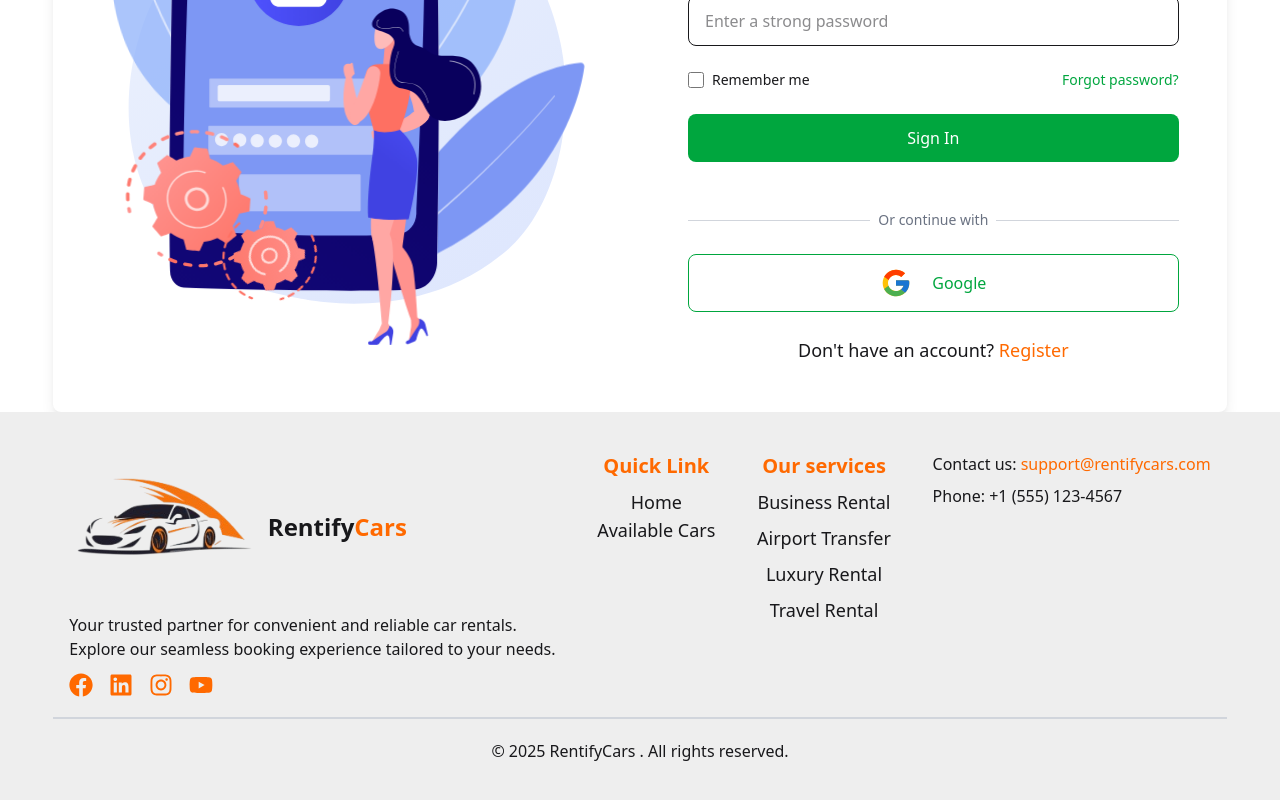
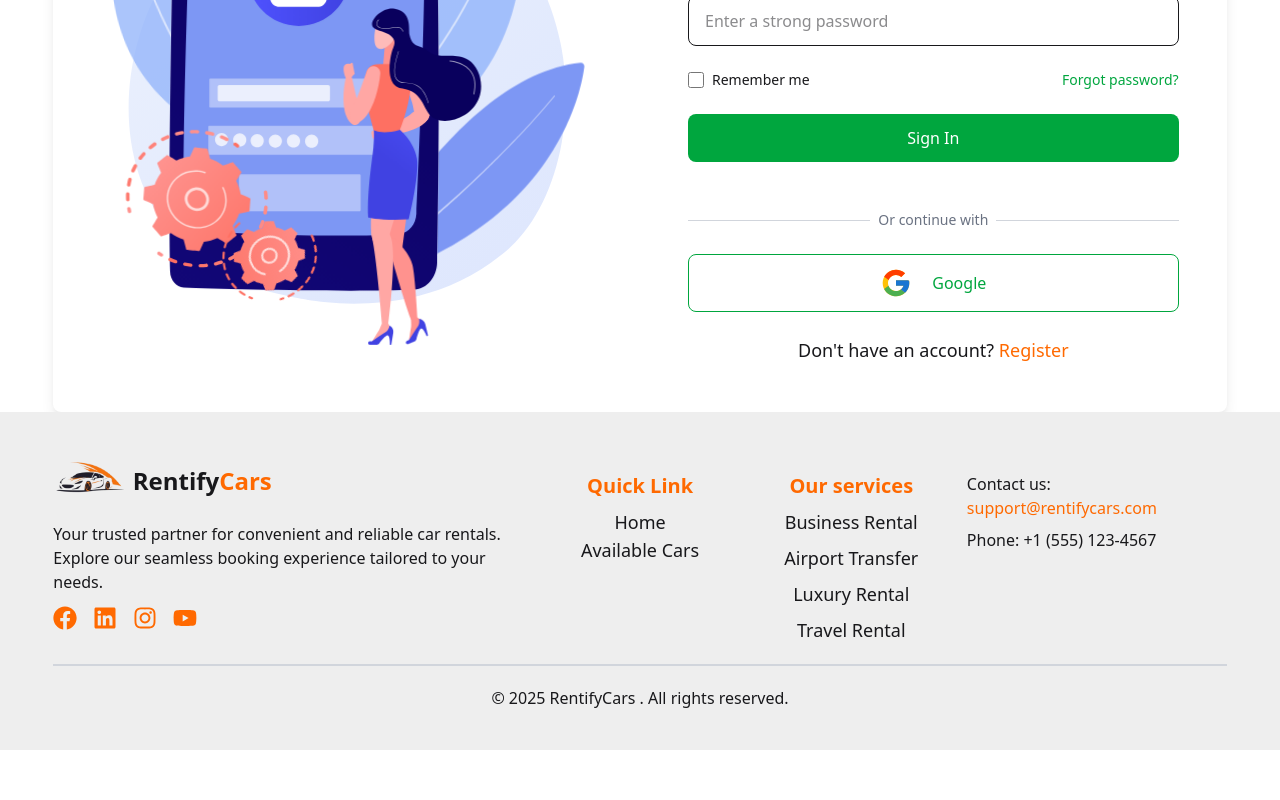
Before and after one commit to Md-Shakib-Akando/RentifyCar-Client-side, a React (Vite) app: page /login in a window 1280 px wide. Shown: the part 346-1146 px from the top of the page. After the commit the page ends 1096 px from the top, so only its background shows below. Built offline with nearby package versions, Linux system fonts and the light colour scheme; no server answers.

Commit message:
add car form designed

```diff
--- a/src/Components/Footer/Footer.jsx
+++ b/src/Components/Footer/Footer.jsx
@@ -8,15 +8,17 @@ const Footer = () => {
     const { user } = useContext(AuthContext);
     return (
         <footer className="bg-base-300 text-base-content py-10  ">
-            <div className="max-w-11/12 mx-auto px-4 flex flex-col md:flex-row justify-between ">
-                <div className="mb-4 md:mb-0">
-                    <div className='flex justify-center md:justify-start items-center gap-1 mb-2'>
+            <div className=" max-w-11/12 mx-auto  flex flex-col md:flex-wrap-1 xl:flex-row gap-5 justify-between ">
+                <div className="w-fit mx-auto">
+                    <div className=' mb-4 md:mb-0 w-[40%] mx-auto xl:mx-0'>
+                        <div className='flex justify-center xl:justify-start items-center gap-1 mb-2'>
                         <img className='h-[40%] w-[40%]' src='/logo.png' alt="" />
 
-                        <h1 className='text-xl md:text-2xl font-semibold '>Rentify<span className='text-orange-500'>Cars</span></h1>
+                        <h1 className='text-xl  md:text-2xl font-semibold '>Rentify<span className='text-orange-500'>Cars</span></h1>
                     </div>
-                    <p className='my-3 text-center md:text-start'>Your trusted partner for convenient and reliable car rentals. <br className='hidden md:flex' /> Explore our seamless booking experience tailored to your needs.</p>
-                    <div className="flex justify-center md:justify-start space-x-4">
+                    </div>
+                    <p className='my-3 text-center xl:text-start'>Your trusted partner for convenient and reliable car rentals. <br className='hidden md:flex' /> Explore our seamless booking experience tailored to your needs.</p>
+                    <div className="flex justify-center xl:justify-start space-x-4">
                         <Link to='https://www.facebook.com/sha.kib.493731'> <FaFacebook className='text-orange-500 cursor-pointer' size={24}></FaFacebook></Link>
                         <Link to='https://www.linkedin.com/in/md-shakib-akando-b1a84533b/'><FaLinkedin className='text-orange-500 cursor-pointer' size={24}></FaLinkedin></Link>
                         <Link to='/'><FaInstagram className='text-orange-500 cursor-pointer' size={24}></FaInstagram></Link>
@@ -26,9 +28,10 @@ const Footer = () => {
                     </div>
 
                 </div>
-                <div className="mb-4 md:mb-0">
-                    <h1 className='text-xl text-center text-orange-500 font-semibold mb-2'>Quick Link</h1>
-                    <div className='flex flex-col text-center'>
+                <div className='flex flex-col md:flex-row xl:w-[60%]  justify-around gap-5'>
+                    <div className="mb-4 md:mb-0 md:w-[30%]  ">
+                    <h1 className='text-xl text-center pt-5 text-orange-500 font-semibold mb-2'>Quick Link</h1>
+                    <div className='flex flex-col w-fit  mx-auto text-center '>
                         {
                             user ? <>
                                 <NavLink to='/' className='text-sm rounded-sm md:text-lg'>Home</NavLink>
@@ -43,19 +46,20 @@ const Footer = () => {
                         }
                     </div>
                 </div>
-                <div className="mb-4 md:mb-0">
-                    <h1 className='text-xl text-center text-orange-500 font-semibold mb-2'>Our services</h1>
-                    <div className='flex flex-col text-center  text-lg gap-2'>
+                <div className="mb-4 md:mb-0  md:w-[30%]   ">
+                    <h1 className='text-xl text-center pt-5 text-orange-500 font-semibold mb-2'>Our services</h1>
+                    <div className='flex flex-col text-center text-lg gap-2'>
                         <p>Business Rental</p>
                         <p>Airport Transfer</p>
                         <p>Luxury Rental</p>
                         <p>Travel Rental</p>
                     </div>
                 </div>
-                <div className="mb-4 text-center md:text-start md:mb-0">
+                <div className="mb-4 text-center md:text-start md:mb-0  ">
 
-                    <p>Contact us: <a href="mailto:support@shakibakando2@.com" className="text-orange-500 hover:underline">support@rentifycars.com</a></p>
+                    <p className='pt-5'>Contact us: <a href="mailto:support@shakibakando2@.com" className="text-orange-500 hover:underline">support@rentifycars.com</a></p>
                     <p className='mt-2'>Phone: +1 (555) 123-4567</p>
+                </div>
                 </div>
 
             </div>
--- /dev/null
+++ b/src/Components/Loading.jsx
@@ -0,0 +1,12 @@
+import React from 'react';
+
+const Loading = () => {
+    return (
+        <div className='flex justify-center items-center min-h-screen'>
+            <span className="loading loading-dots loading-xl"></span>
+
+        </div>
+    );
+};
+
+export default Loading;
--- /dev/null
+++ b/src/Pages/AddCar.jsx
@@ -0,0 +1,65 @@
+import React from 'react';
+
+const AddCar = () => {
+    return (
+        <>
+            <div className='bg-orange-50'>
+                <div className='  max-w-11/12 mx-auto min-h-[calc(100vh-845px)] py-10'>
+                <div className="max-w-xl md:max-w-2xl xl:max-w-6xl mx-auto  bg-blue-50 p-8 rounded-md shadow-md">
+                    <h2 className="text-2xl font-bold text-center mb-6">Add New Car</h2>
+                    <form  className="space-y-4">
+                        <div>
+                            <label className="block mb-1">Car Model</label>
+                            <input type="text" name="carModel"  className="w-full p-2 border border-gray-300 outline-0  rounded" placeholder="Enter car model" required />
+                        </div>
+
+                        <div>
+                            <label className="block mb-1">Daily Rental Price</label>
+                            <input type="number" name="dailyRentalPrice" className="w-full p-2 border border-gray-300 outline-0  rounded" placeholder="Enter daily rental price" required />
+                        </div>
+
+                        <div >
+                            <label className="block mb-1">Availability</label>
+                            <select name="availability"  className=" w-full p-2 border border-gray-300 outline-0  rounded  ">
+                                <option  value="Available">Available</option>
+                                <option value="Not Available">Not Available</option>
+                            </select>
+                        </div>
+
+                        <div>
+                            <label className="block mb-1">Vehicle Registration Number</label>
+                            <input type="text" name="registrationNumber"  className="w-full p-2 border border-gray-300 outline-0  rounded" placeholder="Enter vehicle registration number" required />
+                        </div>
+
+                        <div>
+                            <label className="block mb-1">Features (e.g., GPS, AC, etc.)</label>
+                            <input type="text" name="features"  className="w-full p-2 border border-gray-300 outline-0  rounded" placeholder="Enter features separated by commas" />
+                        </div>
+
+                        <div>
+                            <label className="block mb-1">Description</label>
+                            <textarea name="description"  className="w-full p-2 border border-gray-300 outline-0  rounded" placeholder="Write a brief description..." rows="3"></textarea>
+                        </div>
+
+                        <div>
+                            <label className="block mb-1">Image URL</label>
+                            <input type="url" name="imageUrl"  className="w-full p-2 border  border-gray-300 outline-0  rounded" placeholder="Enter image URL" />
+                        </div>
+
+                        <div>
+                            <label className="block mb-1">Location</label>
+                            <input type="text" name="location"   className="w-full p-2 border  border-gray-300 outline-0 rounded" placeholder="Enter location" required />
+                        </div>
+
+                        <button type="submit" className="w-full bg-orange-500 hover:bg-green-400 cursor-pointer text-white font-semibold py-2 rounded">
+                            Add Car
+                        </button>
+                    </form>
+                </div>
+            </div>
+            </div>
+        </>
+    );
+};
+
+export default AddCar;
--- /dev/null
+++ b/src/Pages/MyBookings.jsx
@@ -0,0 +1,11 @@
+import React from 'react';
+
+const MyBookings = () => {
+    return (
+        <div>
+            <h3>Bookings</h3>
+        </div>
+    );
+};
+
+export default MyBookings;
--- /dev/null
+++ b/src/Pages/MyCars.jsx
@@ -0,0 +1,11 @@
+import React from 'react';
+
+const MyCars = () => {
+    return (
+        <div>
+            <h2>My cars</h2>
+        </div>
+    );
+};
+
+export default MyCars;
--- /dev/null
+++ b/src/Private/PrivateRoute.jsx
@@ -0,0 +1,19 @@
+import React, { useContext } from 'react';
+import { AuthContext } from '../AuthContext';
+import Loading from '../Components/Loading';
+import { Navigate, useLocation } from 'react-router';
+
+const PrivateRoute = ({children}) => {
+    const {user,loading}=useContext(AuthContext);
+    const location =useLocation();
+    if(loading){
+        return <Loading></Loading>
+    }
+
+    if(user&&user?.email){
+        return children;
+    }
+    return <Navigate state={location.pathname} to='/login'></Navigate>
+};
+
+export default PrivateRoute;
--- a/src/Route/RootLayout.jsx
+++ b/src/Route/RootLayout.jsx
@@ -7,7 +7,7 @@ const RootLayout = () => {
     return (
         <>
             <Navbar></Navbar>
-            <div className='min-h-[calc(100vh-454px)]'>
+            <div className='min-h-[calc(100vh-438px)]'>
                 <Outlet></Outlet>
             </div>
             <Footer></Footer>
--- a/src/main.jsx
+++ b/src/main.jsx
@@ -14,6 +14,10 @@ import AvailableCars from './Pages/AvailableCars.jsx';
 import Login from './Pages/LogIn.jsx';
 import Register from './Pages/Register.jsx';
 import AuthProvider from './AuthProvider.jsx';
+import PrivateRoute from './Private/PrivateRoute.jsx';
+import MyCars from './Pages/MyCars.jsx';
+import AddCar from './Pages/AddCar.jsx';
+import MyBookings from './Pages/MyBookings.jsx';
 
 const router = createBrowserRouter([
   {
@@ -35,7 +39,27 @@ const router = createBrowserRouter([
       {
         path:'register',
         Component: Register,
-      }
+      },
+      {
+        path:'myCars',
+        element:(
+          <PrivateRoute><MyCars></MyCars></PrivateRoute>
+        )
+
+      },
+      {
+        path:'addCar',
+        element:(
+          <PrivateRoute><AddCar></AddCar></PrivateRoute>
+        )
+      },
+      {
+        path:'myBookings',
+        element:(
+          <PrivateRoute><MyBookings></MyBookings></PrivateRoute>
+        )
+      },
+
     ]
   },
 ]);
```
Also changed, not shown: src/Pages/Login.jsx (line endings or trailing spaces).
